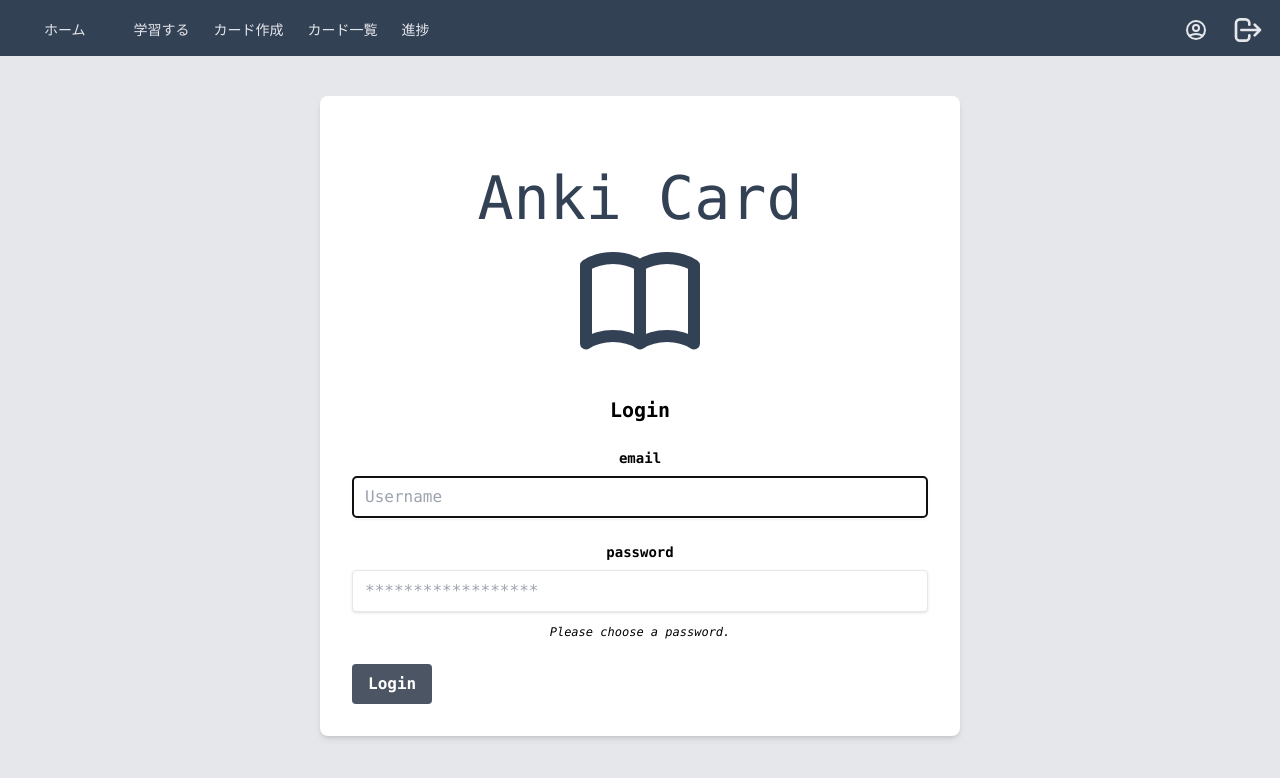
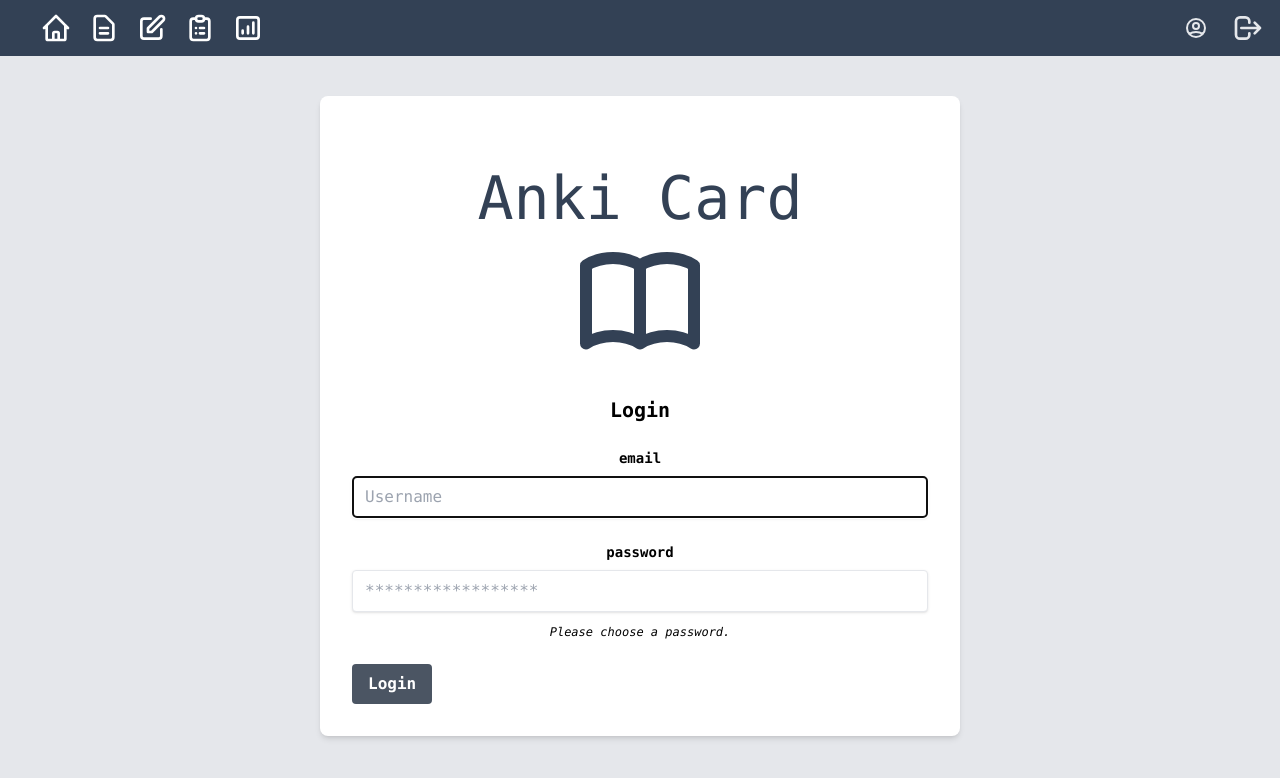
Before and after one commit to hiro7392/Ankicard_client, a React (Create React App) app: page /login in a window 1280 px wide. Shown: the top 778 px of the page. Built offline with nearby package versions, Linux system fonts and the light colour scheme.

Commit message:
ヘッダー部分をアイコンに変更

```diff
--- a/src/components/molecules/MiniQuestionCard.tsx
+++ b/src/components/molecules/MiniQuestionCard.tsx
@@ -20,6 +20,7 @@
     const changeTextStateTrue=()=>{
         setDisplayQuestionText(true);
     }
+    const tagDiv= tag==="" ?<Tag tagName={tag}/>:null;  //タグがない場合はnullを返す
     return(
         <>
             {/*<QuestionCardText text={text} css={css} tag={tag}/>*/}
@@ -34,7 +35,7 @@
                     <h2 className="h-48 flex items-center text-center border-none mx-4 ">{questionText}</h2>:
                     <h2 className="h-48 flex text-sm items-center hover:bg-slate-100 text-center mx-3">{answerText}</h2>
                     }
-                    <Tag tagName={tag}/>
+                     {tagDiv}
                     </div>
                 </div>
             </div>
--- a/src/components/templates/Header.tsx
+++ b/src/components/templates/Header.tsx
@@ -39,6 +39,8 @@
         }
     }, [isLogin,navigate])
 
+    const IconCSS="text-sm my-auto m-2 h-8 ";
+    const IconCSSOut="text-sm my-auto rounded text-slate-50 text-white hover:bg-gray-300 hover:text-gray-700";
 
     return(
         <>
@@ -51,39 +53,40 @@
 
                             </span>
                             {/*ホーム画面へ戻る */}
-                            <Link
-                                className="text-sm text-gray-200 hover:bg-gray-300 hover:text-gray-700 px-3 py-2 rounded"
-                                to="/"
-                            >
-                                ホーム
+                            <Link to="/" className={IconCSSOut}>
+                                <svg xmlns="http://www.w3.org/2000/svg" className={IconCSS} fill="none" viewBox="0 0 24 24" stroke="currentColor" strokeWidth={2}>
+                                <path strokeLinecap="round" strokeLinejoin="round" d="M3 12l2-2m0 0l7-7 7 7M5 10v10a1 1 0 001 1h3m10-11l2 2m-2-2v10a1 1 0 01-1 1h-3m-6 0a1 1 0 001-1v-4a1 1 0 011-1h2a1 1 0 011 1v4a1 1 0 001 1m-6 0h6" />
+                                </svg>
                             </Link>
-                            <svg xmlns="http://www.w3.org/2000/svg" className="h-6 w-6 text-sm text-gray-200 hover:bg-gray-300 hover:text-gray-700 px-3 py-2 rounded" fill="none" viewBox="0 0 24 24" stroke="currentColor" strokeWidth={2}>
-                                    <path strokeLinecap="round" strokeLinejoin="round" d="M3 12l2-2m0 0l7-7 7 7M5 10v10a1 1 0 001 1h3m10-11l2 2m-2-2v10a1 1 0 01-1 1h-3m-6 0a1 1 0 001-1v-4a1 1 0 011-1h2a1 1 0 011 1v4a1 1 0 001 1m-6 0h6" />
-                            </svg>
-
-                            <Link
-                                className="text-sm text-gray-200 hover:bg-gray-300 hover:text-gray-700 px-3 py-2 rounded"
-                                to="/cards"
-                            >
-                                学習する
+                            {/*学習画面 */}
+                            <Link to="/cards" className={IconCSSOut}>
+                                <svg xmlns="http://www.w3.org/2000/svg" className={IconCSS} fill="none" viewBox="0 0 24 24" stroke="currentColor" strokeWidth={2}>
+                                <path strokeLinecap="round" strokeLinejoin="round" d="M9 12h6m-6 4h6m2 5H7a2 2 0 01-2-2V5a2 2 0 012-2h5.586a1 1 0 01.707.293l5.414 5.414a1 1 0 01.293.707V19a2 2 0 01-2 2z" />
+                                </svg>
                             </Link>
-                            <Link
-                                className="text-sm text-gray-200 hover:bg-gray-300 hover:text-gray-700 px-3 py-2 rounded"
-                                to="/create"
-                            >
-                                カード作成
+                            {/*新規作成画面 */}
+                            <Link to="/cards" className={IconCSSOut}>
+                                <svg xmlns="http://www.w3.org/2000/svg" className={IconCSS} fill="none" viewBox="0 0 24 24" stroke="currentColor" strokeWidth={2}>
+                                <path strokeLinecap="round" strokeLinejoin="round" d="M11 5H6a2 2 0 00-2 2v11a2 2 0 002 2h11a2 2 0 002-2v-5m-1.414-9.414a2 2 0 112.828 2.828L11.828 15H9v-2.828l8.586-8.586z" />
+                                </svg>
                             </Link>
-                            <Link
+                            {/*一覧画面へ */}
+                            <Link to="/usercards" className={IconCSSOut}>
+                                <svg xmlns="http://www.w3.org/2000/svg" className={IconCSS} fill="none" viewBox="0 0 24 24" stroke="currentColor" strokeWidth={2}>
+                                <path strokeLinecap="round" strokeLinejoin="round" d="M9 5H7a2 2 0 00-2 2v12a2 2 0 002 2h10a2 2 0 002-2V7a2 2 0 00-2-2h-2M9 5a2 2 0 002 2h2a2 2 0 002-2M9 5a2 2 0 012-2h2a2 2 0 012 2m-3 7h3m-3 4h3m-6-4h.01M9 16h.01" />
+                                </svg>
+                            </Link>
+                            {/* <Link
                                 className="text-sm text-gray-200 hover:bg-gray-300 hover:text-gray-700 px-3 py-2 rounded"
                                 to="/usercards"
                             >
                                 カード一覧
-                            </Link>
-                            <Link
-                                className="text-sm text-gray-200 hover:bg-gray-300 hover:text-gray-700 px-3 py-2 rounded"
-                                to="/progress"
-                            >
-                                進捗
+                            </Link> */}
+                           {/*一覧画面へ */}
+                            <Link to="/usercards" className={IconCSSOut}>
+                                <svg xmlns="http://www.w3.org/2000/svg" className={IconCSS} fill="none" viewBox="0 0 24 24" stroke="currentColor" strokeWidth={2}>
+                                <path strokeLinecap="round" strokeLinejoin="round" d="M16 8v8m-4-5v5m-4-2v2m-2 4h12a2 2 0 002-2V6a2 2 0 00-2-2H6a2 2 0 00-2 2v12a2 2 0 002 2z" />
+                                </svg>
                             </Link>
                         </div>
                         <div className="flex items-left">
```
